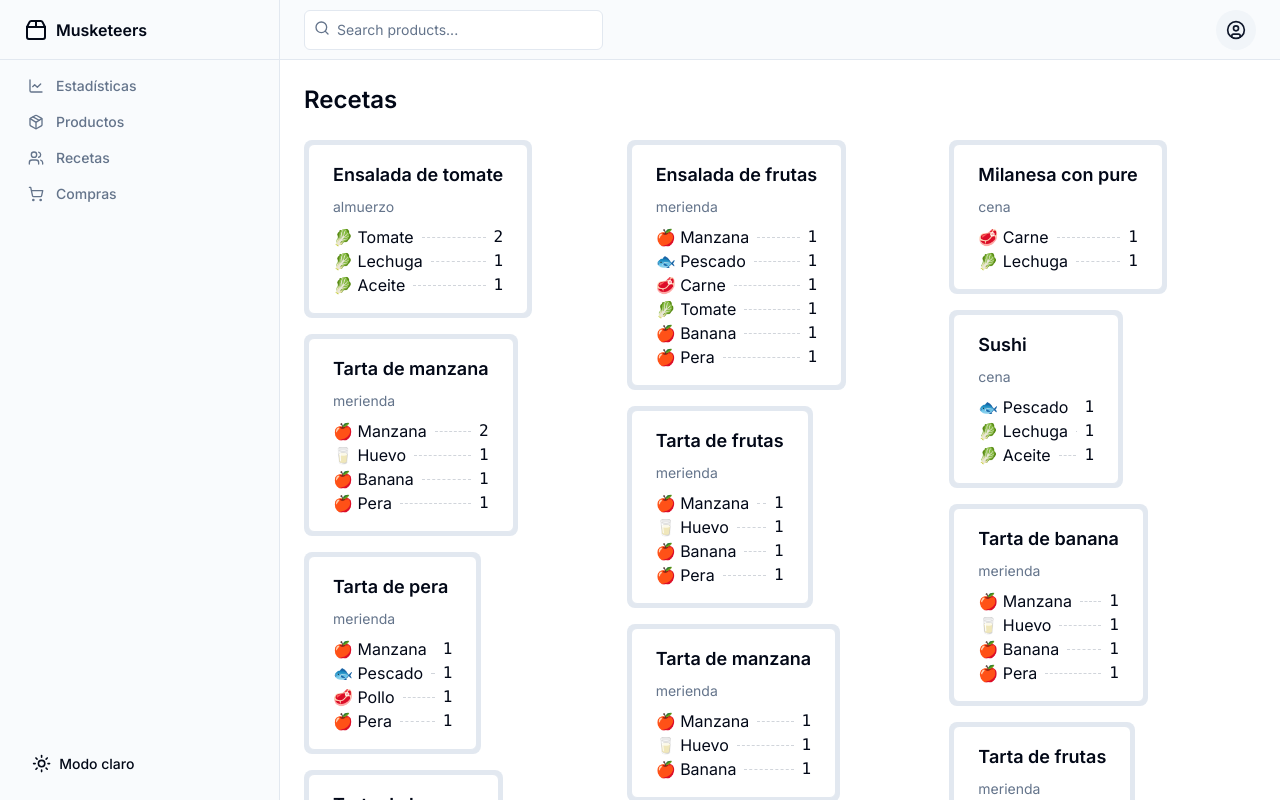
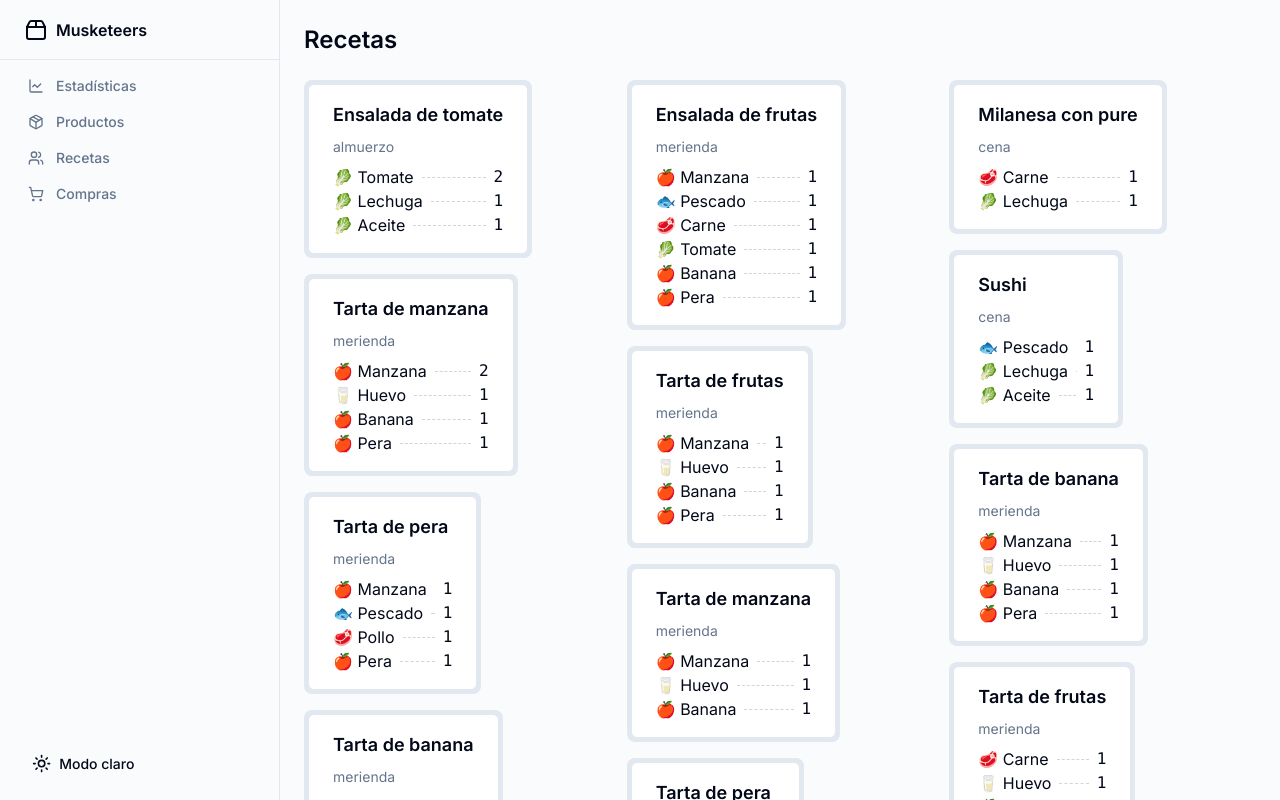
Before and after one commit to brunopistarino/ucse-prog2-Musketeers-Duelli-Pierini-Pistarino, a Next.js app in the folder web/: page /recetas in a window 1280 px wide. Shown: the top 800 px of the page. Built offline with nearby package versions, Linux system fonts and the light colour scheme.

Commit message:
Tipado de recetas

```diff
--- a/web/app/(dashboard)/layout.tsx
+++ b/web/app/(dashboard)/layout.tsx
@@ -42,8 +42,8 @@ export default function RootLayout({
   children: React.ReactNode;
 }>) {
   return (
-    <div className="grid min-h-screen w-full md:grid-cols-[220px_1fr] lg:grid-cols-[280px_1fr]">
-      <div className="hidden border-r bg-muted/40 md:block">
+    <div className="grid min-h-screen w-full md:grid-cols-[220px_1fr] lg:grid-cols-[280px_1fr] bg-muted/40">
+      <div className="hidden border-r md:block">
         <div className="flex h-full max-h-screen flex-col gap-2">
           <div className="flex h-14 items-center border-b px-4 lg:h-[60px] lg:px-6">
             <Link href="/" className="flex items-center gap-2 font-semibold">
@@ -86,7 +86,7 @@ export default function RootLayout({
         </div>
       </div>
       <div className="flex flex-col">
-        <header className="flex h-14 items-center gap-4 border-b bg-muted/40 px-4 lg:h-[60px] lg:px-6">
+        {/* <header className="flex h-14 items-center gap-4 border-b bg-muted/40 px-4 lg:h-[60px] lg:px-6">
           <Sheet>
             <SheetTrigger asChild>
               <Button
@@ -192,7 +192,7 @@ export default function RootLayout({
               <DropdownMenuItem>Logout</DropdownMenuItem>
             </DropdownMenuContent>
           </DropdownMenu>
-        </header>
+        </header> */}
         {/* <Suspense
           fallback={<div className="animate-pulse bg-slate-200 h-full" />}
         > */}
--- a/web/app/(dashboard)/productos/data-table.tsx
+++ b/web/app/(dashboard)/productos/data-table.tsx
@@ -58,7 +58,10 @@ export function DataTable<TData, TValue>({
           {table.getRowModel().rows?.length ? (
             table.getRowModel().rows.map((row) => (
               <FormSheet key={row.id} product={row.original as Product}>
-                <TableRow data-state={row.getIsSelected() && "selected"}>
+                <TableRow
+                  className="cursor-pointer"
+                  data-state={row.getIsSelected() && "selected"}
+                >
                   {row.getVisibleCells().map((cell) => (
                     <TableCell key={cell.id}>
                       {flexRender(
--- a/web/app/(dashboard)/productos/form-sheet.tsx
+++ b/web/app/(dashboard)/productos/form-sheet.tsx
@@ -52,7 +52,7 @@ export default function FormSheet({ children, product }: Props) {
       nombre: product?.nombre || "",
       tipo: product?.tipo || "",
       momentos: product?.momento || [],
-      precio: Number(product?.precio) || undefined,
+      precio: product?.precio,
       cantidad_actual: Number(product?.cantidadActual) || undefined,
       cantidad_minima: Number(product?.cantidadMinima) || undefined,
     },
--- a/web/app/(dashboard)/recetas/masonry-recipes.tsx
+++ b/web/app/(dashboard)/recetas/masonry-recipes.tsx
@@ -2,6 +2,7 @@
 import Masonry, { ResponsiveMasonry } from "react-responsive-masonry";
 import { productTypes } from "@/lib/constants";
 import { useEffect, useState } from "react";
+type ProductType = "verdura" | "fruta" | "carne" | "pescado" | "lacteo";
 
 const columns = {
   600: 2,
@@ -9,7 +10,19 @@ const columns = {
   1200: 4,
 };
 
-export default function MasonryRecipes({ recipes }) {
+type Receta = {
+  nombre: string;
+  momento: string;
+  ingredientes: {
+    producto: {
+      nombre: string;
+      tipo: string;
+    };
+    cantidad: number;
+  }[];
+};
+
+export default function MasonryRecipes({ recipes }: { recipes: Receta[] }) {
   const [isMounted, setIsMounted] = useState(false);
 
   useEffect(() => {
@@ -32,7 +45,7 @@ export default function MasonryRecipes({ recipes }) {
   );
 }
 
-const RecetaItem = ({ receta }) => (
+const RecetaItem = ({ receta }: { receta: Receta }) => (
   <div className="bg-border p-1 rounded-lg">
     <div className="flex flex-col gap-2 border py-4 px-6 bg-card rounded-md">
       <h2 className="text-lg font-semibold">{receta.nombre}</h2>
@@ -48,7 +61,10 @@ const RecetaItem = ({ receta }) => (
             className="flex items-center gap-2"
           >
             <p className="shrink-0">
-              {productTypes[ingrediente.producto.tipo].slice(0, 2)}{" "}
+              {productTypes[ingrediente.producto.tipo as ProductType].slice(
+                0,
+                2
+              )}{" "}
               {ingrediente.producto.nombre}
             </p>
             <div className="border-b w-full border-dashed border-gray-300" />
--- a/web/lib/zod-schemas.tsx
+++ b/web/lib/zod-schemas.tsx
@@ -6,7 +6,7 @@ export const alimentoFormSchema = z.object({
   momentos: z.array(z.string().min(1)).nonempty(),
   precio: z
     .union([
-      z
+      z.coerce
         .string()
         .regex(/^-?0$|^-?[1-9]\d*(\.\d+)?$/, {
           message: "El precio es obligatorio",
```
